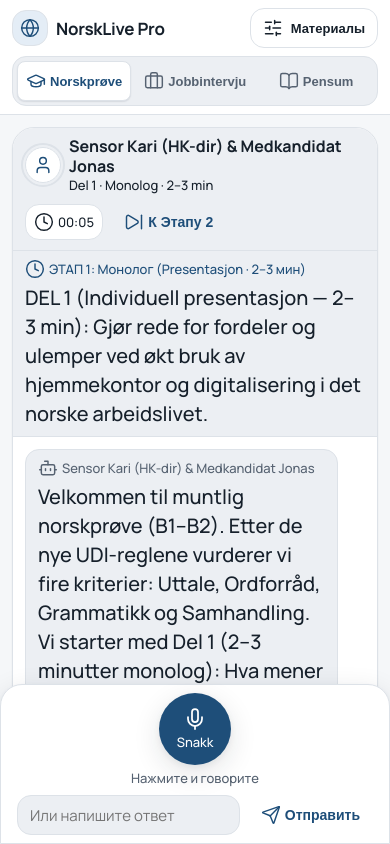
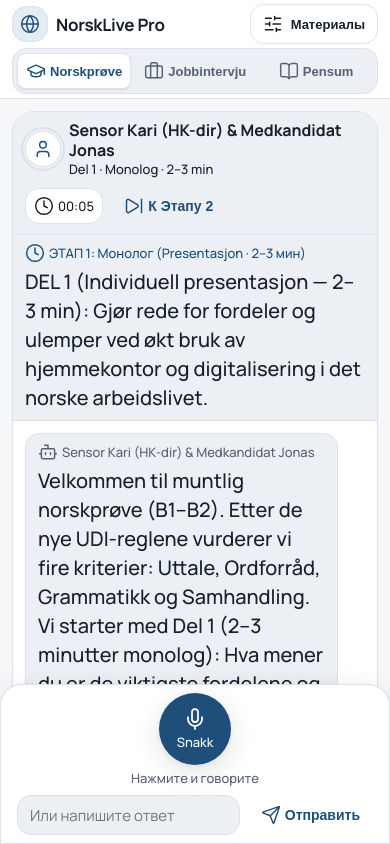
Before and after one commit to mironenkokonstantin1984-netizen/norsklive-pro-saas, a Next.js app: page /studio in a window 390 px wide. Shown: the top 844 px of the page. Built offline with nearby package versions, Linux system fonts and the light colour scheme.

Commit message:
style(m1c-1): tighten mobile spacing on <=700px so full chat message fits above mic dock

```diff
--- a/src/app/studio/studio.css
+++ b/src/app/studio/studio.css
@@ -137,8 +137,8 @@ body {
   .topbar {
     flex-direction: column;
     align-items: stretch;
-    padding: var(--space-2) var(--space-3);
-    gap: var(--space-2);
+    padding: var(--space-1) var(--space-3);
+    gap: var(--space-1);
   }
   .topbar-row {
     width: 100%;
@@ -149,6 +149,19 @@ body {
   .module-tab {
     flex: 1;
     padding: var(--space-1) var(--space-2);
+    min-height: 2.25rem;
+  }
+  .studio-layout {
+    padding: var(--space-2);
+  }
+  .exam-prompt-text {
+    font-size: 0.9375rem;
+    line-height: 1.35;
+  }
+  .msg-norsk,
+  .msg-user-text {
+    font-size: 0.9375rem;
+    line-height: 1.35;
   }
 }
 
```
Also changed, not shown: 3 other files (tests, documents, lock files or other folders).
